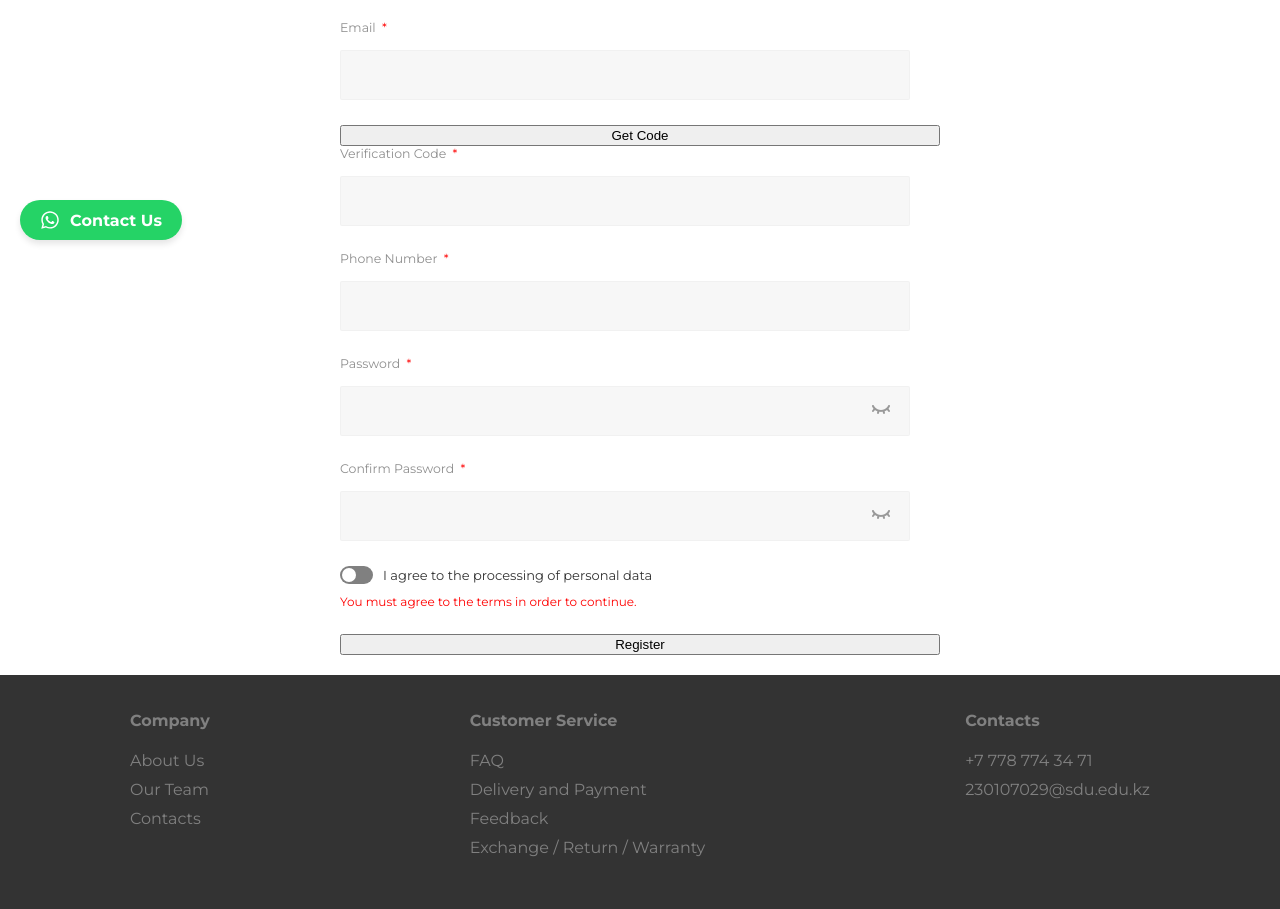
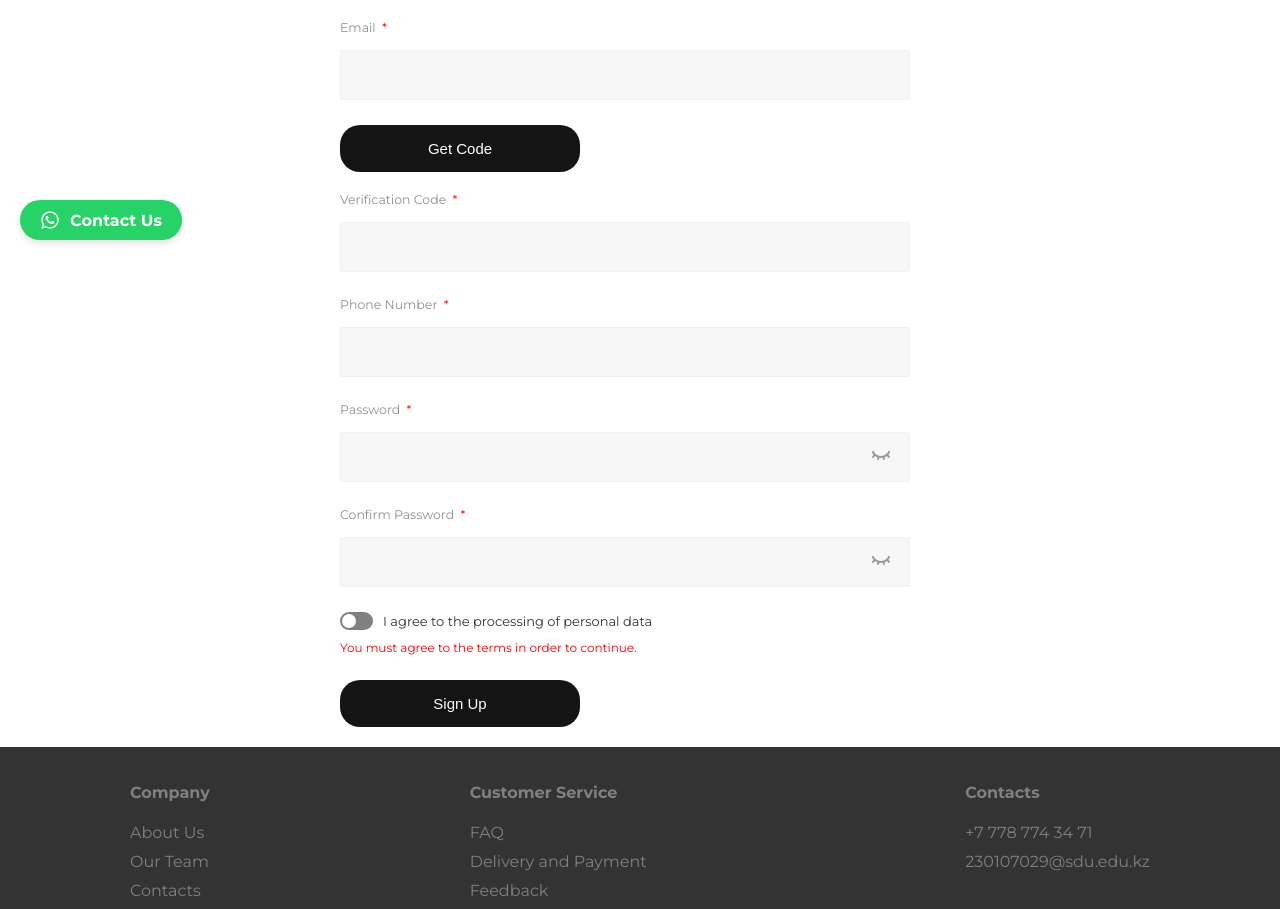
Before and after one commit to yeskerwes/Final-Project-FrontEND, a React (Create React App) app: page /registration in a window 1280 px wide. Shown: the part 540-1449 px from the top of the page. Built offline with nearby package versions, Linux system fonts and the light colour scheme.

Commit message:
css changed in registration

```diff
--- a/src/components/Registration.jsx
+++ b/src/components/Registration.jsx
@@ -278,7 +278,7 @@ function Registration() {
 
         <ConsentToggle />
 
-        <button type="submit" className="submit-btn">Register</button>
+        <button type="submit" className="submit-button">Sign Up</button>
       </form>
     </div>
   );
--- a/src/styles/registration.css
+++ b/src/styles/registration.css
@@ -123,6 +123,19 @@
   border: none;
   border-radius: 20px;
   cursor: pointer;
+  width: 40%;
+}
+
+.get-code-btn {
+  padding: 15px 70px;
+  font-size: 15px;
+  background-color: hsl(0, 2%, 8%);
+  color: white;
+  border: none;
+  border-radius: 20px;
+  cursor: pointer;
+  width: 40%;
+  margin-bottom: 20px;
 }
 
 .submit-button:hover {
```
